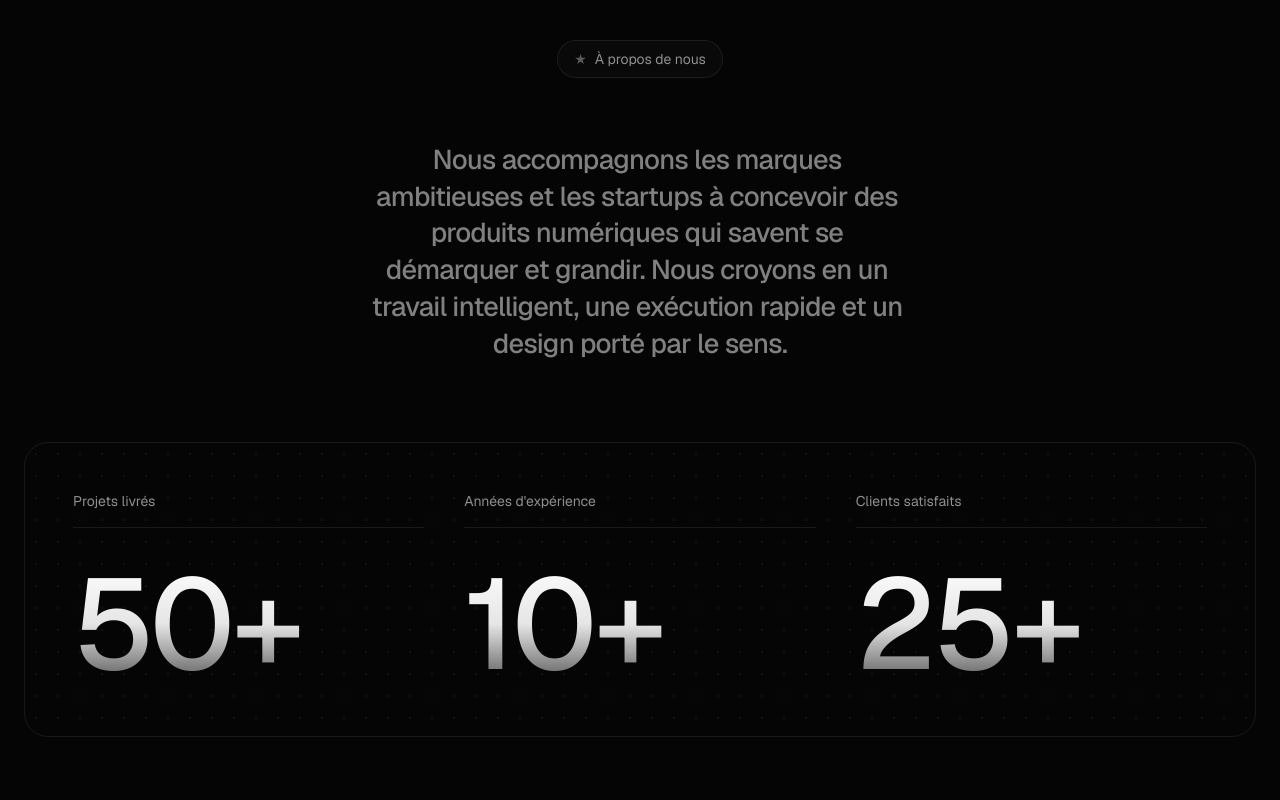
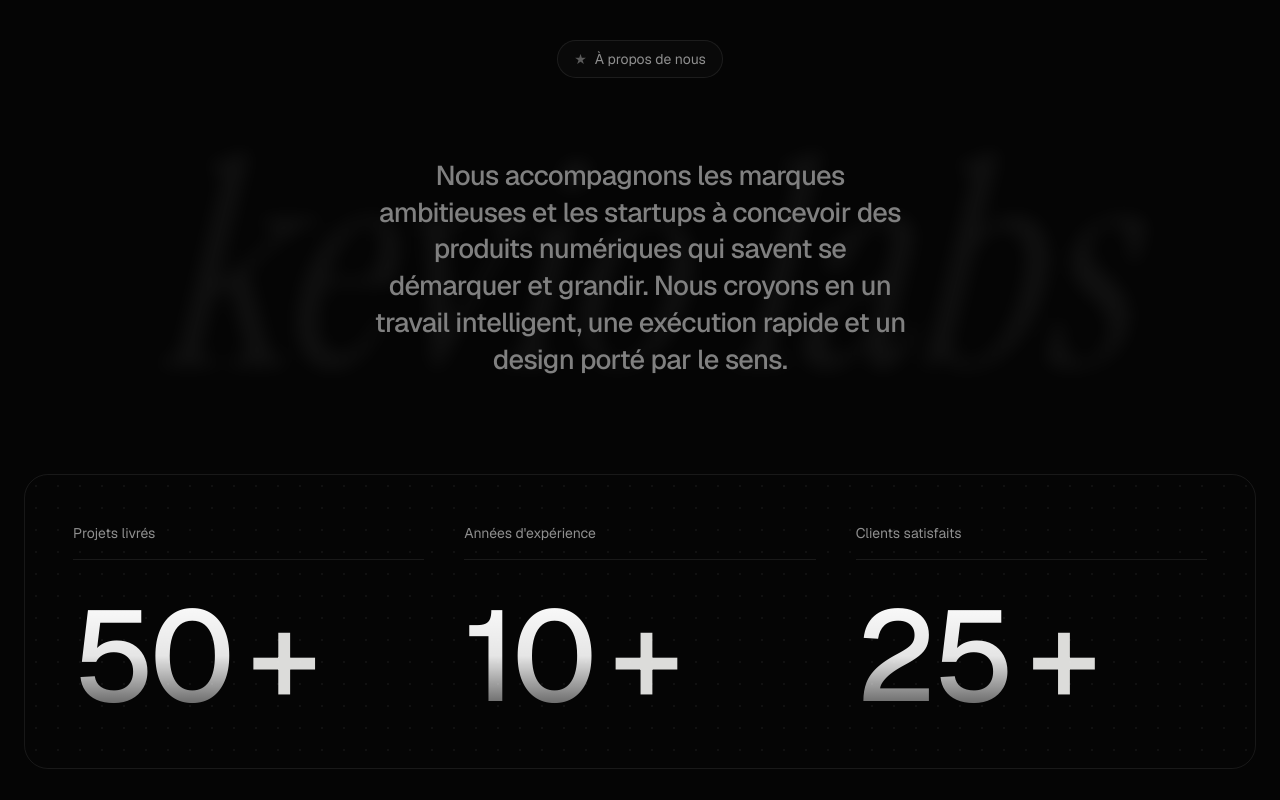
Before and after one commit to keviolabs-io/kebio-labs, a Next.js app: page / in a window 1280 px wide. Shown: the part 1820-2620 px from the top of the page. Built offline with nearby package versions, Linux system fonts and the light colour scheme.

Commit message:
A propos: nom floute qui zoome en fond + stats avec '+' separe + espaces corriges

```diff
--- a/components/home/About.tsx
+++ b/components/home/About.tsx
@@ -1,10 +1,10 @@
 "use client";
 
-import { useEffect, useRef, useState } from "react";
+import { Fragment, useEffect, useRef, useState } from "react";
 import { gsap } from "gsap";
 import { ScrollTrigger } from "gsap/ScrollTrigger";
-import { useInView, animate } from "framer-motion";
-import { about } from "@/lib/content";
+import { useInView, animate, motion, useScroll, useTransform } from "framer-motion";
+import { about, site } from "@/lib/content";
 import SectionLabel from "@/components/SectionLabel";
 
 if (typeof window !== "undefined") {
@@ -15,7 +15,7 @@ const DIM = "#808080";
 const BRIGHT = "#ededed";
 
 /** Compteur qui monte (0 → value) à l'apparition. */
-function Counter({ value, suffix }: { value: number; suffix: string }) {
+function Counter({ value }: { value: number }) {
   const ref = useRef<HTMLSpanElement>(null);
   const inView = useInView(ref, { once: true, margin: "-100px" });
   const [display, setDisplay] = useState(0);
@@ -30,16 +30,19 @@ function Counter({ value, suffix }: { value: number; suffix: string }) {
     return () => controls.stop();
   }, [inView, value]);
 
-  return (
-    <span ref={ref}>
-      {display}
-      {suffix}
-    </span>
-  );
+  return <span ref={ref}>{display}</span>;
 }
 
 export default function About() {
+  const sectionRef = useRef<HTMLElement>(null);
   const textRef = useRef<HTMLParagraphElement>(null);
+
+  // Zoom du nom en arrière-plan, piloté par le scroll
+  const { scrollYProgress } = useScroll({
+    target: sectionRef,
+    offset: ["start end", "end start"],
+  });
+  const wmScale = useTransform(scrollYProgress, [0, 1], [0.7, 1.45]);
 
   useEffect(() => {
     const prefersReduced = window.matchMedia(
@@ -75,11 +78,10 @@ export default function About() {
     return () => ctx.revert();
   }, []);
 
-  // Découpe en mots (inline-block) puis en caractères (span colorable).
   const words = about.paragraph.split(" ");
 
   return (
-    <section id="about" className="px-6 py-28">
+    <section ref={sectionRef} id="about" className="relative overflow-hidden px-6 py-28">
       <div className="mx-auto max-w-[1400px]">
         <div className="flex justify-center">
           <SectionLabel icon="★" center>
@@ -87,23 +89,36 @@ export default function About() {
           </SectionLabel>
         </div>
 
+        {/* Bloc texte avec le nom flouté qui zoome en arrière-plan */}
+        <div className="relative mt-16 py-4">
+          <motion.span
+            aria-hidden
+            style={{ scale: wmScale }}
+            className="pointer-events-none absolute left-1/2 top-1/2 -translate-x-1/2 -translate-y-1/2 select-none whitespace-nowrap font-serif-italic text-[26vw] leading-none text-white/[0.05] blur-[7px] md:text-[18vw]"
+          >
+            {site.name.toLowerCase()}
+          </motion.span>
+
           {/* Révélation caractère par caractère */}
           <p
             ref={textRef}
-          className="mx-auto mt-16 max-w-[34rem] text-center text-[1.7rem] font-medium leading-[1.35] tracking-tight"
+            className="relative z-10 mx-auto max-w-[34rem] text-center text-[1.7rem] font-medium leading-[1.35] tracking-tight"
             style={{ color: DIM }}
           >
             {words.map((word, wi) => (
-            <span key={wi} className="inline-block">
+              <Fragment key={wi}>
+                <span className="inline-block">
                   {word.split("").map((ch, ci) => (
                     <span key={ci} data-char>
                       {ch}
                     </span>
                   ))}
-              {wi < words.length - 1 ? " " : ""}
                 </span>
+                {wi < words.length - 1 ? " " : ""}
+              </Fragment>
             ))}
           </p>
+        </div>
 
         {/* Stats : conteneur pointillé + label + trait + grand chiffre animé */}
         <div className="relative mt-20 overflow-hidden rounded-3xl border border-border">
@@ -113,8 +128,11 @@ export default function About() {
               <div key={s.label}>
                 <p className="text-sm text-muted">{s.label}</p>
                 <div className="mt-4 border-t border-border" />
-                <div className="mt-8 bg-gradient-to-b from-white via-white/90 to-white/30 bg-clip-text text-[5rem] font-medium leading-none tracking-tight text-transparent sm:text-[7rem] lg:text-[8rem]">
-                  <Counter value={s.value} suffix={s.suffix} />
+                <div className="mt-8 flex items-baseline gap-3 text-[5rem] font-medium leading-none tracking-tight sm:gap-4 sm:text-[7rem] lg:text-[8rem]">
+                  <span className="bg-gradient-to-b from-white via-white/90 to-white/25 bg-clip-text text-transparent">
+                    <Counter value={s.value} />
+                  </span>
+                  <span className="text-foreground/90">{s.suffix}</span>
                 </div>
               </div>
             ))}
```
Lines whose indentation alone changed are shown as unchanged.
